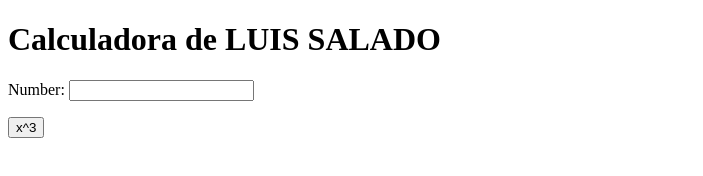
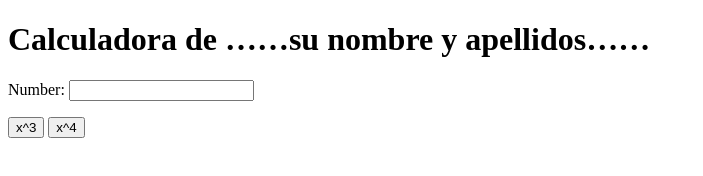
Before and after one commit to luissalado/1.5_LSM_my_calculaotr, a plain HTML site: page index.html in a window 1280 px wide. Shown: the whole page, without its empty margins (0-703 px from the left). Drawn offline with Linux system fonts and the light colour scheme.

Commit message:
x^4 button

```diff
--- a/index.html
+++ b/index.html
@@ -5,17 +5,22 @@
         <meta charset="utf-8">
     </head>
     <body>
-        <h1>Calculadora de LUIS SALADO</h1>
+        <h1>Calculadora de ……su nombre y apellidos……</h1>
         Number:
         <input type="text" id="n1">
         <p>
             <button onclick="cube()"> x^3 </button>
+            <button onclick="power_4()"> x^4</button>
         </p>
         <script type="text/javascript">
             function cube() {
                 var num = document.getElementById("n1");
                 num.value = Math.pow(num.value, 3);
             }
+            function power_4() {
+                var num = document.getElementById("n1");
+                num.value = Math.pow(num.value, 4);
+            }
         </script>
     </body>
 </html>
```
